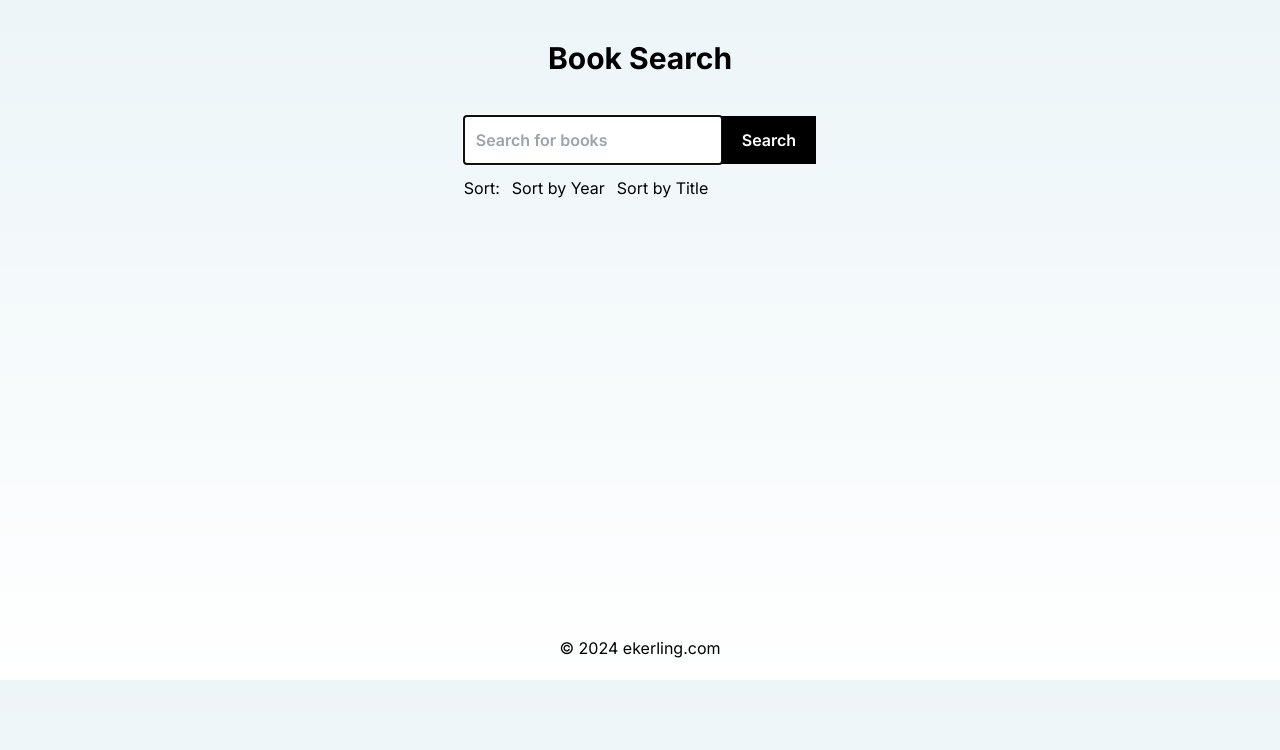
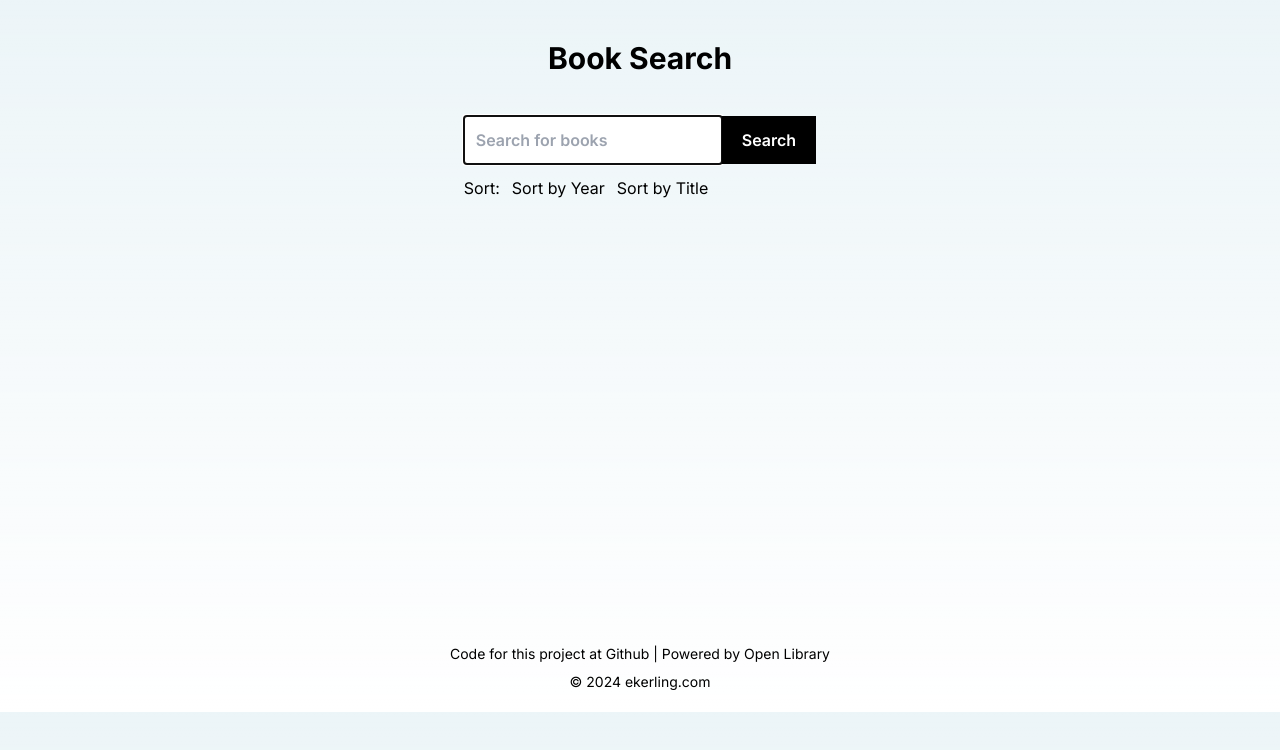
Before and after one commit to jesperekerling/open-library-school-ts, a Next.js app: page / in a window 1280 px wide. Shown: the top 750 px of the page. Built offline with nearby package versions, Linux system fonts and the light colour scheme.

Commit message:
Footer edited

```diff
--- a/src/components/Footer.tsx
+++ b/src/components/Footer.tsx
@@ -2,8 +2,9 @@ import React from 'react'
 
 function Footer() {
   return (
-    <footer className='container mx-auto text-center py-5'>
-        © 2024 <a href="https://ekerling.com" target='blank'>ekerling.com</a>
+    <footer className='container mx-auto text-center py-5 text-sm'>
+        <p className='py-2'><a href="https://github.com/jesperekerling/open-library-school-ts" target='blank' className='hover:opacity-80'>Code for this project at Github</a> | Powered by <a href="https://openlibrary.org" target='blank' className='hover:opacity-80'>Open Library</a></p>
+        © 2024 <a href="https://ekerling.com" target='blank' className='hover:opacity-80'>ekerling.com</a>
     </footer>
   )
 }
```
